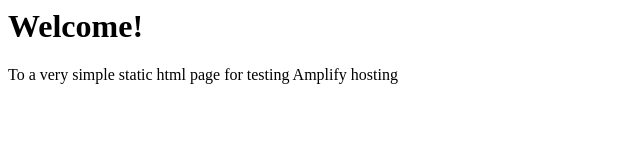
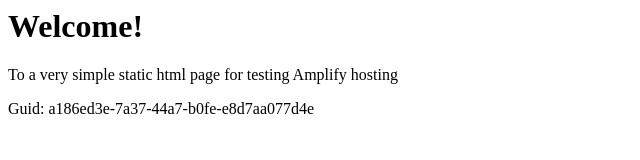
Before and after one commit to aws-aemilia-pdx/Github-PR-Commit-Integration-Test-DoNotTouch-v0-preprod-us-west-2, a website: page src/index.html in a window 1280 px wide. Shown: the whole page, without its empty margins (0-640 px from the left). Drawn offline with Linux system fonts and the light colour scheme.

Commit message:
commit from integ tests

```diff
--- a/src/index.html
+++ b/src/index.html
@@ -1,3 +1,5 @@
+
+
 <html lang="en">
 
 <head>
@@ -10,6 +12,6 @@
 <body>
     <h1>Welcome!</h1>
     <p>To a very simple static html page for testing Amplify hosting</p>
-</body>
+    <p>Guid: a186ed3e-7a37-44a7-b0fe-e8d7aa077d4e</p></body>
 
 </html>
```
